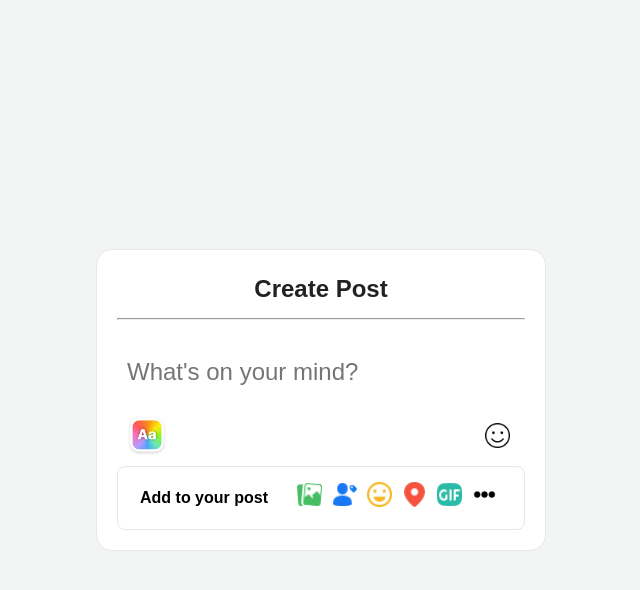
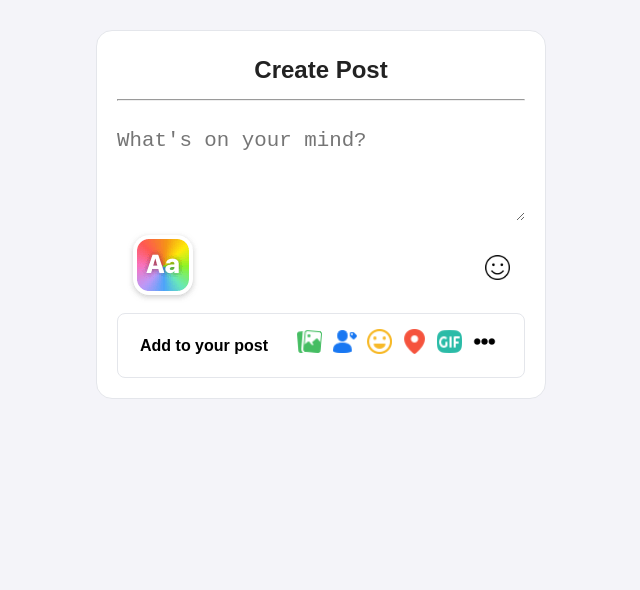
Before and after one commit to monotai/project_backend, a React (Vite) app in the folder FrontEnd/: page /create-post in a window 1280 px wide. Shown: the top 590 px of the page, without its empty margins (319-959 px from the left). Built offline with nearby package versions, Linux system fonts and the light colour scheme.

Commit message:
add create post

```diff
--- a/FrontEnd/src/Pages/Component/CreatePost.jsx
+++ b/FrontEnd/src/Pages/Component/CreatePost.jsx
@@ -19,6 +19,18 @@ export default function CreatePost() {
     setText(prev => prev + emojiObject.emoji);
   };
 
+
+  const handleUploadImage = (event) => {
+    const file = event.target.files[0];
+    if (file) {
+      const reader = new FileReader();
+      reader.onloadend = () => {
+        setImage(reader.result);
+      };
+      reader.readAsDataURL(file);
+    }
+  };
+
   return (
     <div className="create-post">
       <h2>Create Post</h2>
@@ -26,21 +38,21 @@ export default function CreatePost() {
       <div className='profile'></div>
 
       <div className='display-post'>
-        <input
-          type="text"
+        <textarea
           placeholder="What's on your mind?"
-          className="post-input"
+          className="add-post-input"
           value={text}
           onChange={(e) => setText(e.target.value)}
+          rows={4}
         />
 
-        <div className='post-image'>
+        <div className='add-post-image'>
           {/* If image is set, show preview */}
           {image && <img src={image} alt="Preview" className="preview-image" />}
         </div>
-        <div className='post-design'>
+        <div className='add-post-design'>
           <div className='picker'>
-            <img src={colorImg} alt="Background Color" className='post-image' />
+            <img src={colorImg} alt="Background Color" className='add-post-image' />
             <img src={emoji} alt="Emoji" onClick={() => setShowEmojiPicker(!showEmojiPicker)} className='add-image' />
           </div>
           {showEmojiPicker && (
@@ -52,7 +64,19 @@ export default function CreatePost() {
         <div className='add-to-post'>
           <p>Add to your post</p>
           <div className="add-icons">
-            <img src={addImage} alt="Add Image" className='add-image' />
+            <input
+              type="file"
+              accept="image/*"
+              style={{ display: "none" }}
+              id="add-image-input"
+              onChange={handleUploadImage}
+            />
+            <img
+              src={addImage}
+              alt="Add Image"
+              className='add-image'
+              onClick={() => document.getElementById('add-image-input').click()}
+            />
             <img src={addTag} alt="Add Tag" className='add-image' />
             <img src={addFeeling} alt="Add Feeling" className='add-image' />
             <img src={addLocation} alt="Add Location" className='add-image' />
--- a/FrontEnd/src/Style/CreatePost.css
+++ b/FrontEnd/src/Style/CreatePost.css
@@ -1,14 +1,7 @@
-html, body {
-    height: 100%;
-    margin: 0;
-    background-color: #F3F4F4;
-    display: flex;
-    align-items: center;
-    justify-content: center;
-}
 
 .create-post {
     width: 450px;
+    height: auto;
     padding: 20px;
     border-radius: 16px;
     background-color: #FFFFFF;
@@ -17,7 +10,9 @@ html, body {
     align-items: center;
     justify-content: center;
     border: 1px solid #E4E6EB;
+    margin: 30px auto;
 }
+
 
 .line {
     width: 100%;
@@ -33,17 +28,22 @@ html, body {
     justify-content: center;
 }
 
-.post-input {
+.preview-image {
+    width: 100%;
+    height: auto;
+}
+
+.add-post-input {
     width: 100%;
     border: none;
     outline: none;
-    font-size: 1.5rem;
-}
-.post-image {
-    width: 40px;
+    font-size: 1.3rem;
+    min-height: 40px;
+    overflow-y: auto;
 }
 
-.post-design {
+
+.add-post-design {
     width: 100%;
     display: flex;
     flex-direction: column;
--- a/FrontEnd/src/Style/Home.css
+++ b/FrontEnd/src/Style/Home.css
@@ -1,16 +1,20 @@
+body {
+  margin: 0;
+  padding: 0;
+}
+
 .home-pages {
-  padding: 20px;
+  margin: 0;
 }
 
 .home-sidebar {
   position: fixed;
+  left: 0;
 }
 
 .home-posts {
   display: flex;
   flex-direction: column;
-  align-items: center;
-  justify-content: center;
 }
 
 @media (max-width: 900px) {
```
